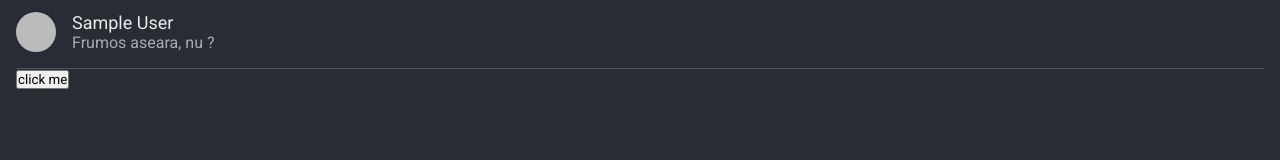
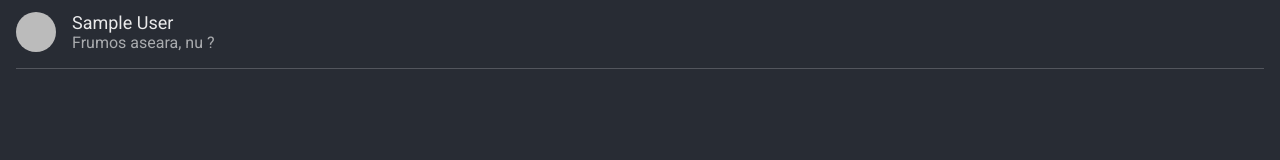
Before and after one commit to KiLLg0r/Volunteerish-React, a React (Create React App) app: page /messages in a window 1280 px wide. Shown: the part 399-559 px from the top of the page. Built offline with nearby package versions, Linux system fonts and the light colour scheme; no server answers; the database is empty; sample sign-in values are in the browser's storage; a web font is replaced by a local one.

Commit message:
Updated backend for messages

```diff
--- a/src/components/pages/Messages.js
+++ b/src/components/pages/Messages.js
@@ -1,4 +1,6 @@
 import { useAuth } from "../contexts/AuthContext";
+
+import { useState, useEffect } from "react";
 
 import firebase from "firebase/compat/app";
 import "firebase/compat/storage";
@@ -6,33 +8,46 @@ import "firebase/compat/firestore";
 
 const Messages = () => {
   const { currentUser } = useAuth();
+  const [conversations, setConversations] = useState([]);
 
   const db = firebase.firestore();
+  const conversationsRef = db.collection("conversations");
 
-  const getMes = () => {
-    db.collection("conversations")
-      .where("person2", "==", currentUser.uid)
-      .get()
-      .then((querySnapshot) => {
-        querySnapshot.forEach((doc) => {
-          db.collection("conversations")
-            .doc(doc.id)
-            .collection("messages")
-            .get()
-            .then((querySnapshot) => {
-              querySnapshot.forEach((doc) => {
-                console.log(doc.id, " => ", doc.data());
-              });
-            })
-            .catch((error) => {
-              console.log("Error getting messages: ", error);
-            });
+  async function getMess() {
+    const person1 = conversationsRef.where("person1", "==", currentUser.uid).get();
+    const person2 = conversationsRef.where("person2", "==", currentUser.uid).get();
+
+    const [person1Query, person2Query] = await Promise.all([person1, person2]);
+
+    const person1Array = person1Query.docs;
+    const person2Array = person2Query.docs;
+
+    const documents = person1Array.concat(person2Array);
+
+    return documents;
+  }
+
+  useEffect(() => {
+    getMess()
+      .then((result) => {
+        result.forEach((docSnapshot) => {
+          const docID = docSnapshot.id;
+          setConversations((oldConversation) => [...oldConversation, docID]);
         });
       })
-      .catch((error) => {
-        console.log("Error getting documents: ", error);
-      });
-  };
+      .catch((error) => console.log(error));
+    if (conversations.length === 0) {
+      getMess()
+        .then((result) => {
+          result.forEach((docSnapshot) => {
+            const docID = docSnapshot.id;
+            setConversations((oldConversation) => [...oldConversation, docID]);
+          });
+        })
+        .catch((error) => console.log(error));
+    }
+    console.log(conversations);
+  }, []);
 
   return (
     <section className="messages">
@@ -76,7 +91,6 @@ const Messages = () => {
           </div>
         </div>
       </div>
-      <button onClick={getMes}>click me</button>
     </section>
   );
 };
```
